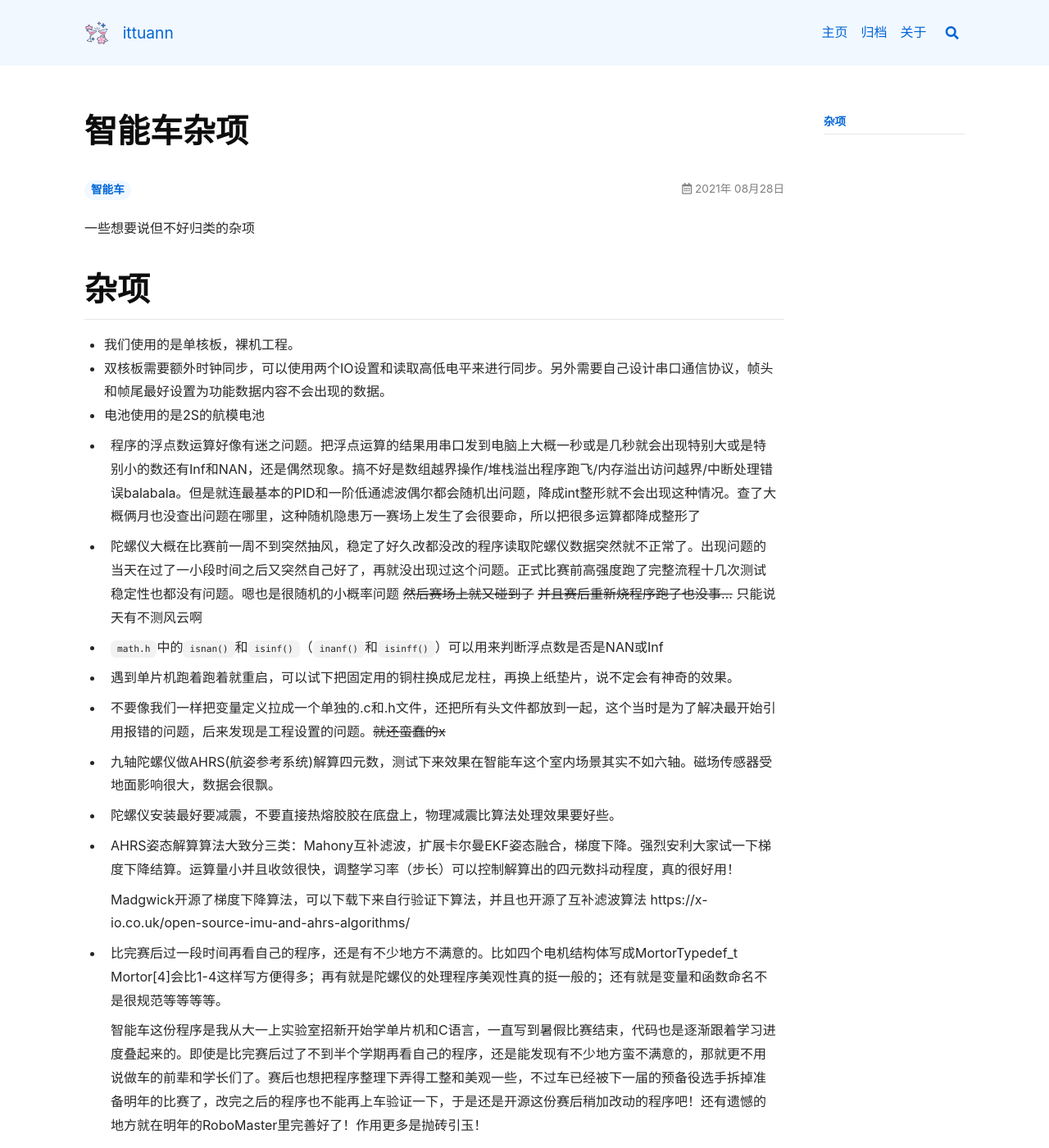
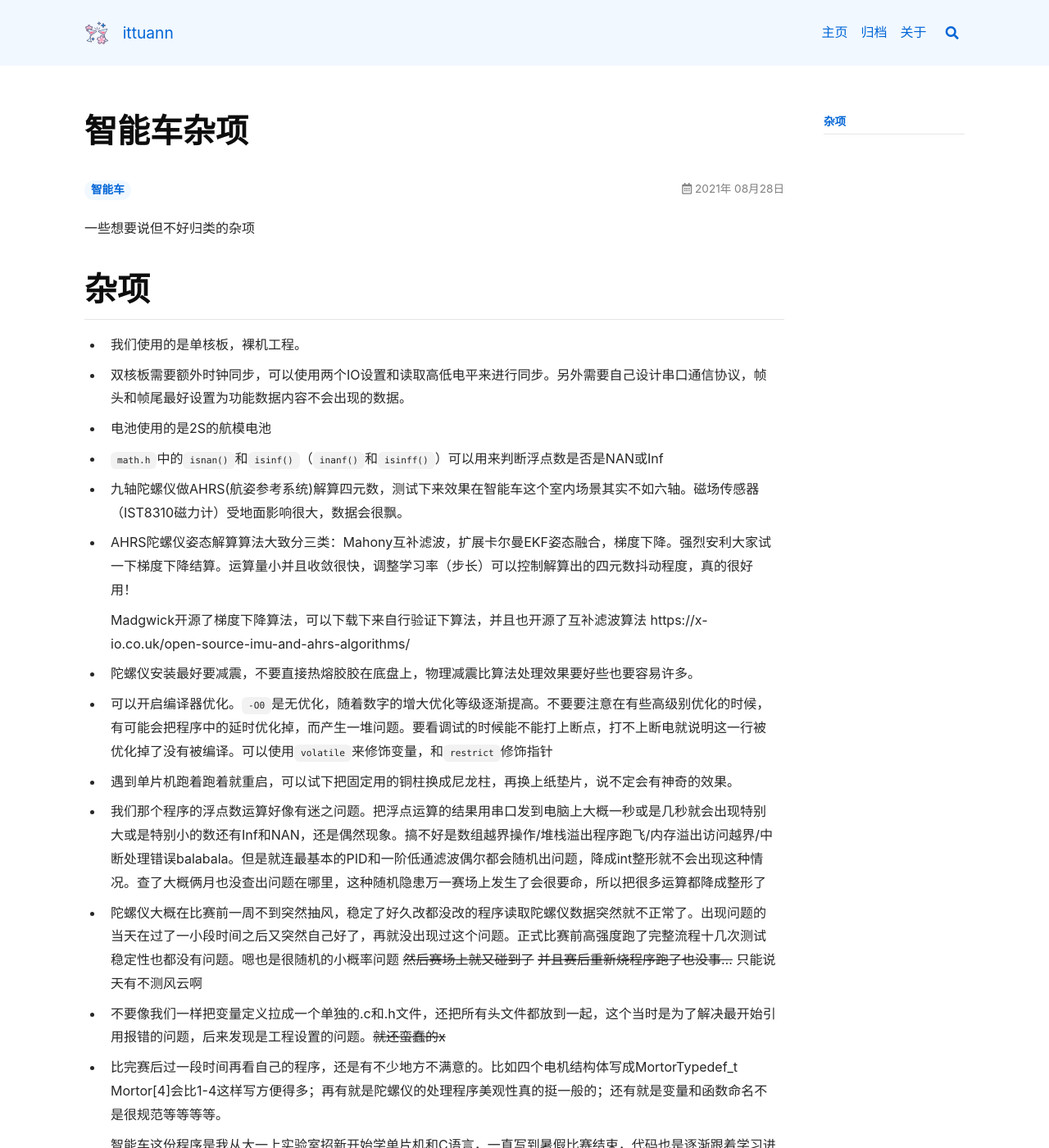
Before and after one commit to ittuann/ittuann.github.io, a Jekyll site: the page built from _posts/2021-08-28-CarOthers.md, in a window 1280 px wide and 1400 px high. Shown: the whole window at 82% size. Built offline with Jekyll 4.4.1, drawn with Linux system fonts in a browser that asks for light colours; nearby versions of some CDN libraries.

Commit message:
Updates 22.08.14

```diff
--- a/_posts/2021-08-28-CarOthers.md
+++ b/_posts/2021-08-28-CarOthers.md
@@ -15,26 +15,33 @@ aside:
 # 杂项
 
 * 我们使用的是单核板，裸机工程。
+
 * 双核板需要额外时钟同步，可以使用两个IO设置和读取高低电平来进行同步。另外需要自己设计串口通信协议，帧头和帧尾最好设置为功能数据内容不会出现的数据。
+
 * 电池使用的是2S的航模电池
-* 程序的浮点数运算好像有迷之问题。把浮点运算的结果用串口发到电脑上大概一秒或是几秒就会出现特别大或是特别小的数还有Inf和NAN，还是偶然现象。搞不好是数组越界操作/堆栈溢出程序跑飞/内存溢出访问越界/中断处理错误balabala。但是就连最基本的PID和一阶低通滤波偶尔都会随机出问题，降成int整形就不会出现这种情况。查了大概俩月也没查出问题在哪里，这种随机隐患万一赛场上发生了会很要命，所以把很多运算都降成整形了
+
+* `math.h`中的`isnan()`和`isinf()`（`inanf()`和`isinff()`）可以用来判断浮点数是否是NAN或Inf
+
+* 九轴陀螺仪做AHRS(航姿参考系统)解算四元数，测试下来效果在智能车这个室内场景其实不如六轴。磁场传感器（IST8310磁力计）受地面影响很大，数据会很飘。
+
+* AHRS陀螺仪姿态解算算法大致分三类：Mahony互补滤波，扩展卡尔曼EKF姿态融合，梯度下降。强烈安利大家试一下梯度下降结算。运算量小并且收敛很快，调整学习率（步长）可以控制解算出的四元数抖动程度，真的很好用！
+
+  Madgwick开源了梯度下降算法，可以下载下来自行验证下算法，并且也开源了互补滤波算法 https://x-io.co.uk/open-source-imu-and-ahrs-algorithms/
+
+* 陀螺仪安装最好要减震，不要直接热熔胶胶在底盘上，物理减震比算法处理效果要好些也要容易许多。
+
+* 可以开启编译器优化。`-O0`是无优化，随着数字的增大优化等级逐渐提高。不要要注意在有些高级别优化的时候，有可能会把程序中的延时优化掉，而产生一堆问题。要看调试的时候能不能打上断点，打不上断电就说明这一行被优化掉了没有被编译。可以使用`volatile`来修饰变量，和`restrict`修饰指针
+
+* 遇到单片机跑着跑着就重启，可以试下把固定用的铜柱换成尼龙柱，再换上纸垫片，说不定会有神奇的效果。
+
+* 我们那个程序的浮点数运算好像有迷之问题。把浮点运算的结果用串口发到电脑上大概一秒或是几秒就会出现特别大或是特别小的数还有Inf和NAN，还是偶然现象。搞不好是数组越界操作/堆栈溢出程序跑飞/内存溢出访问越界/中断处理错误balabala。但是就连最基本的PID和一阶低通滤波偶尔都会随机出问题，降成int整形就不会出现这种情况。查了大概俩月也没查出问题在哪里，这种随机隐患万一赛场上发生了会很要命，所以把很多运算都降成整形了
 
 - 陀螺仪大概在比赛前一周不到突然抽风，稳定了好久改都没改的程序读取陀螺仪数据突然就不正常了。出现问题的当天在过了一小段时间之后又突然自己好了，再就没出现过这个问题。正式比赛前高强度跑了完整流程十几次测试稳定性也都没有问题。嗯也是很随机的小概率问题 ~~然后赛场上就又碰到了~~ ~~并且赛后重新烧程序跑了也没事...~~ 只能说天有不测风云啊
 
-- `math.h`中的`isnan()`和`isinf()`（`inanf()`和`isinff()`）可以用来判断浮点数是否是NAN或Inf
-
-- 遇到单片机跑着跑着就重启，可以试下把固定用的铜柱换成尼龙柱，再换上纸垫片，说不定会有神奇的效果。
-
 - 不要像我们一样把变量定义拉成一个单独的.c和.h文件，还把所有头文件都放到一起，这个当时是为了解决最开始引用报错的问题，后来发现是工程设置的问题。~~就还蛮蠢的x~~
-
-- 九轴陀螺仪做AHRS(航姿参考系统)解算四元数，测试下来效果在智能车这个室内场景其实不如六轴。磁场传感器受地面影响很大，数据会很飘。
-
-- 陀螺仪安装最好要减震，不要直接热熔胶胶在底盘上，物理减震比算法处理效果要好些。
-
-- AHRS姿态解算算法大致分三类：Mahony互补滤波，扩展卡尔曼EKF姿态融合，梯度下降。强烈安利大家试一下梯度下降结算。运算量小并且收敛很快，调整学习率（步长）可以控制解算出的四元数抖动程度，真的很好用！
-
-  Madgwick开源了梯度下降算法，可以下载下来自行验证下算法，并且也开源了互补滤波算法 https://x-io.co.uk/open-source-imu-and-ahrs-algorithms/
 
 - 比完赛后过一段时间再看自己的程序，还是有不少地方不满意的。比如四个电机结构体写成MortorTypedef_t Mortor[4]会比1-4这样写方便得多；再有就是陀螺仪的处理程序美观性真的挺一般的；还有就是变量和函数命名不是很规范等等等等。
 
+
+
   智能车这份程序是我从大一上实验室招新开始学单片机和C语言，一直写到暑假比赛结束，代码也是逐渐跟着学习进度叠起来的。即使是比完赛后过了不到半个学期再看自己的程序，还是能发现有不少地方蛮不满意的，那就更不用说做车的前辈和学长们了。赛后也想把程序整理下弄得工整和美观一些，不过车已经被下一届的预备役选手拆掉准备明年的比赛了，改完之后的程序也不能再上车验证一下，于是还是开源这份赛后稍加改动的程序吧！还有遗憾的地方就在明年的RoboMaster里完善好了！作用更多是抛砖引玉！
```
Also changed, not shown: _posts/2021-08-29-CarPID.md (+5 -5 lines), _posts/2022-5-15-ws2812.md (+12 -12 lines), about.md (+2 -2 lines), _posts/_img/2021-08-28-CarFilters-IIR.png.
